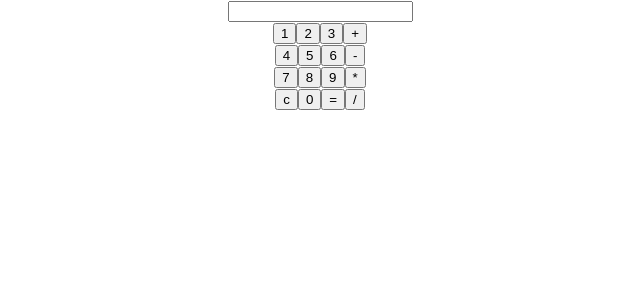
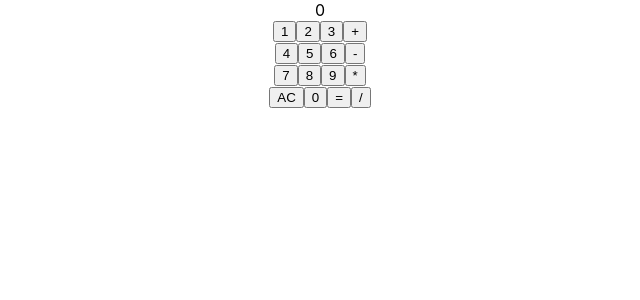
Before and after one commit to Oll-Korrect1999/product, a React (Create React App) app in the folder twitter/: page / in a window 1280 px wide. Shown: the top 300 px of the page, without its empty margins (320-960 px from the left). Built offline with nearby package versions, Linux system fonts and the light colour scheme.

Commit message:
Calculator.tsxを呼び出して処理するように変更

```diff
--- a/twitter/src/App.tsx
+++ b/twitter/src/App.tsx
@@ -1,33 +1,13 @@
 import React from "react";
 import logo from "./logo.svg";
-import Button from "./components/Button";
+//import ButtonPanel from "./components/ButtonPanel";
 import "./App.css";
+import Calculator from "./components/Calculator";
 
 function App() {
   return (
     <div className="App">
-      <input type="text" id="result" />
-      <br />
-      <Button num={"1"}></Button>
-      <Button num={"2"}></Button>
-      <Button num={"3"}></Button>
-      <Button num={"+"}></Button>
-      <br />
-      <Button num={"4"}></Button>
-      <Button num={"5"}></Button>
-      <Button num={"6"}></Button>
-      <Button num={"-"}></Button>
-      <br />
-      <Button num={"7"}></Button>
-      <Button num={"8"}></Button>
-      <Button num={"9"}></Button>
-      <Button num={"*"}></Button>
-      <br />
-      <Button num={"c"}></Button>
-      <Button num={"0"}></Button>
-      <Button num={"="}></Button>
-      <Button num={"/"}></Button>
-      <br />
+      <Calculator />
     </div>
   );
 }
--- a/twitter/src/components/Button.tsx
+++ /dev/null
@@ -1,9 +0,0 @@
-type ButtonProps = {
-  num: string;
-};
-
-const Button = ({ num }: ButtonProps) => {
-  return <button>{num}</button>;
-};
-
-export default Button;
--- /dev/null
+++ b/twitter/src/components/ButtonPanel.tsx
@@ -0,0 +1,33 @@
+export default function ButtonPanel(props: {
+    buttonHandler: (code: string) =>void; //各ボタンが押下された際にこの関数が呼び出される
+}) {
+    return<div>
+        <div>
+            <button onClick={() => props.buttonHandler("1")}>1</button>
+            <button onClick={() => props.buttonHandler("2")}>2</button>
+            <button onClick={() => props.buttonHandler("3")}>3</button>
+            <button onClick={() => props.buttonHandler("+")}>+</button>
+        </div>
+        <div>
+            <button onClick={() => props.buttonHandler("4")}>4</button>
+            <button onClick={() => props.buttonHandler("5")}>5</button>
+            <button onClick={() => props.buttonHandler("6")}>6</button>
+            <button onClick={() => props.buttonHandler("-")}>-</button>
+        </div>
+        <div>
+            <button onClick={() => props.buttonHandler("7")}>7</button>
+            <button onClick={() => props.buttonHandler("8")}>8</button>
+            <button onClick={() => props.buttonHandler("9")}>9</button>
+            <button onClick={() => props.buttonHandler("*")}>*</button>
+        </div>
+        <div>
+            <button onClick={() => props.buttonHandler("AC")}>AC</button>
+            <button onClick={() => props.buttonHandler("0")}>0</button>
+            <button onClick={() => props.buttonHandler("=")}>=</button>
+            <button onClick={() => props.buttonHandler("/")}>/</button>
+        </div>
+
+
+
+    </div>;
+}
--- /dev/null
+++ b/twitter/src/components/Calculator.tsx
@@ -0,0 +1,23 @@
+import Button from "./ButtonPanel";
+import Display from "./Display";
+import { calculate, State } from "../logic/calculate";
+import { useState } from "react";
+
+export default function Calculator() { //Hookをしようして持たせる
+    const [state, setState] = useState<State>({
+        current: "0",
+        operand: 0,
+        operator: null,
+        NextClearFlag: false, //最初にクリアすべきか
+    })
+
+    const buttonHandler = (code: string) => {
+        const nextState = calculate(code, state) //ここでlogic内のcalculate.tsxを呼び出し
+        setState(nextState); //次の状態が決定したら値をセット
+    }
+    /* ButtonPanelコンポーネントの属性としてbuttonHandlerを指定 */
+    return <div>
+        <Display value={state.current}/>
+        <Button buttonHandler={buttonHandler}/>
+    </div>;
+}
--- /dev/null
+++ b/twitter/src/components/Display.tsx
@@ -0,0 +1,5 @@
+export default function Display(props: {
+    value: string;
+}) {
+    return<div>{props.value}</div>;
+}
--- /dev/null
+++ b/twitter/src/logic/calculate.tsx
@@ -0,0 +1,167 @@
+//状態遷移関数(どの状態の際にどのボタンを押下したら、どの状態に遷移するか)
+export function calculate(button: string, state: State): State { //関数の戻り値をStateにしておく
+
+  //数値かどうかの確認
+  if (isNumberButton(button)) {
+
+    //現在の状態を渡す
+    return handleNumberButton(button, state)
+
+  }
+
+  //オペレーターかどうか
+  if (isOperatorButton(button)) {
+    return handleOperatorButton(button, state)
+
+  }
+
+  //ACかどうか
+  if (isAllClearButton(button)) {
+    return handleAllClearButton()
+
+  }
+
+  //=かどうか
+  if (isEqualButton(button)) {
+    return handleEqualButton(state);
+
+  }
+
+    return state;
+}
+
+export interface State{
+    current: string;         //現在表紙している内容
+    operand: number;         //計算に使用する数値
+    operator: string | null; //どの計算を実行しようとしているかの状態
+    NextClearFlag: boolean;  //クリアフラグ
+}
+
+//ここをApp.tsxと連携させればいける気がしている
+function isNumberButton(button: string) {
+    return (
+      button === "0" ||
+      button === "1" ||
+      button === "2" ||
+      button === "3" ||
+      button === "4" ||
+      button === "5" ||
+      button === "6" ||
+      button === "7" ||
+      button === "8" ||
+      button === "9"
+    );
+}
+
+/////////////////////////////////////////////////////////////////////
+//////         数値キーを押下した際の状態遷移                     //////
+/////////////////////////////////////////////////////////////////////
+function handleNumberButton(button: string, state: State): State {
+    if (state.NextClearFlag) {
+        return {
+            current: button,
+            operand: state.operand,
+            operator: state.operator,
+            NextClearFlag: false,
+        };
+    }
+
+    if (state.current === "0") {
+        return {
+            current: button,        //今表示してる値は押したボタンの値
+            operand: state.operand, //他の状態はそのまま
+            operator: state.operator,
+            NextClearFlag: false
+        };
+    }
+
+    //表示が0以外の場合
+    return {
+        current: state.current + button, //現在のボタンのラベルを足す
+        operand: state.operand,
+        operator: state.operator,
+        NextClearFlag: false,
+    };
+}
+
+/////////////////////////////////////////////////////////////////////
+//////               ボタンが＋か−かの確認                       //////
+/////////////////////////////////////////////////////////////////////
+function isOperatorButton(button: string) {
+    return button === "+" || button === "-";
+}
+
+//オペレーターボタンが押下されたかの確認
+function handleOperatorButton(button: string, state: State): State {
+  if (state.operator === null){
+    return {
+        current: state.current,
+        operand: parseFloat(state.current),
+        operator: button,
+        NextClearFlag: true,
+    }
+  }
+
+  //＋ボタンまたは－ボタンが押下されている状態で再度押下された際の計算
+  const nextValue = operate(state)
+  return {
+    current: `${nextValue}`,
+    operand: nextValue,
+    operator: button,
+    NextClearFlag: true,
+  }
+
+}
+
+/////////////////////////////////////////////////////////////////////
+//////                   ACかの確認                             //////
+/////////////////////////////////////////////////////////////////////
+function isAllClearButton(button: string) {
+    return button === "AC";
+}
+
+function handleAllClearButton(): State {
+    return {
+        current: "0",
+        operand: 0,
+        operator: null,
+        NextClearFlag: false
+    }
+}
+
+/////////////////////////////////////////////////////////////////////
+//////                    =かの確認                             //////
+/////////////////////////////////////////////////////////////////////
+function isEqualButton(button: string) {
+    return button === "=";
+}
+
+function handleEqualButton(state: State): State {
+    if (state.operator === null) {
+        return state
+    }
+
+    const nextValue = operate(state)
+    return {
+        current: `${nextValue}`,
+        operand: 0,
+        operator: null,
+        NextClearFlag: true,
+    };
+}
+
+/////////////////////////////////////////////////////////////////////
+//////                    計算部分                              //////
+/////////////////////////////////////////////////////////////////////
+function operate(state: State): number {
+    const current = parseFloat(state.current) //parseFloat 文字列を浮動小数点数に置き換え
+    if (state.operator === "+") {
+        return state.operand + current
+    }
+
+    if (state.operator === "-") {
+        return  state.operand - current
+    }
+
+    return current;
+}
```
